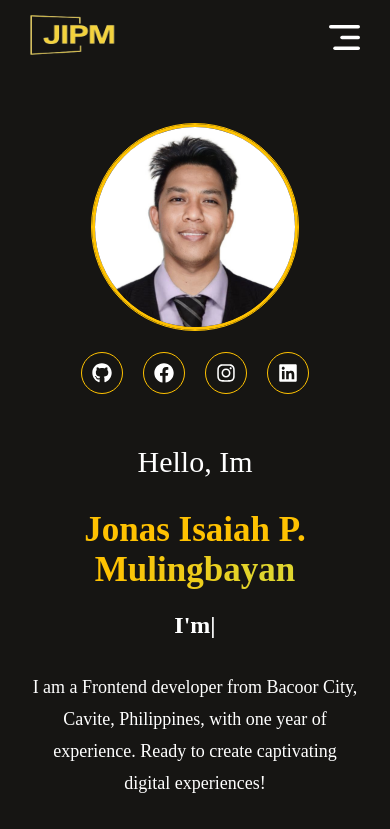
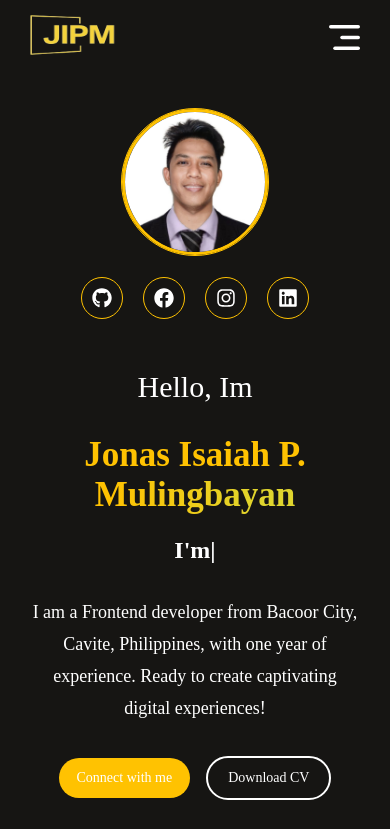
Before and after one commit to jonasmulingbayan/jonasisaiahmulingbayan, a React (Vite) app: page / in a window 390 px wide. Shown: the top 829 px of the page. Built offline with nearby package versions, Linux system fonts and the light colour scheme; a web font is replaced by a local one.

Commit message:
Update Style

```diff
--- a/src/Components/Hero/Hero.css
+++ b/src/Components/Hero/Hero.css
@@ -130,6 +130,11 @@
 }
 
 @media(max-width:600px){
+    .hero img{
+        margin-top:35px;
+        height: 140px;
+        width: 140px;
+    }
     .hero h1{
         font-size: 35px;
     }
@@ -159,3 +164,20 @@
         font-size:20px;
     }
 }
+
+@media(max-width:500px){
+    .hero-action{
+        gap:16px;
+        font-size:14px;
+        font-weight: 500;
+        margin-bottom: 50px;
+    }
+
+    .hero-connect{
+        padding:12px 18px;
+    }
+
+    .hero-resume{
+        padding:12px 20px;
+    }
+}
```
